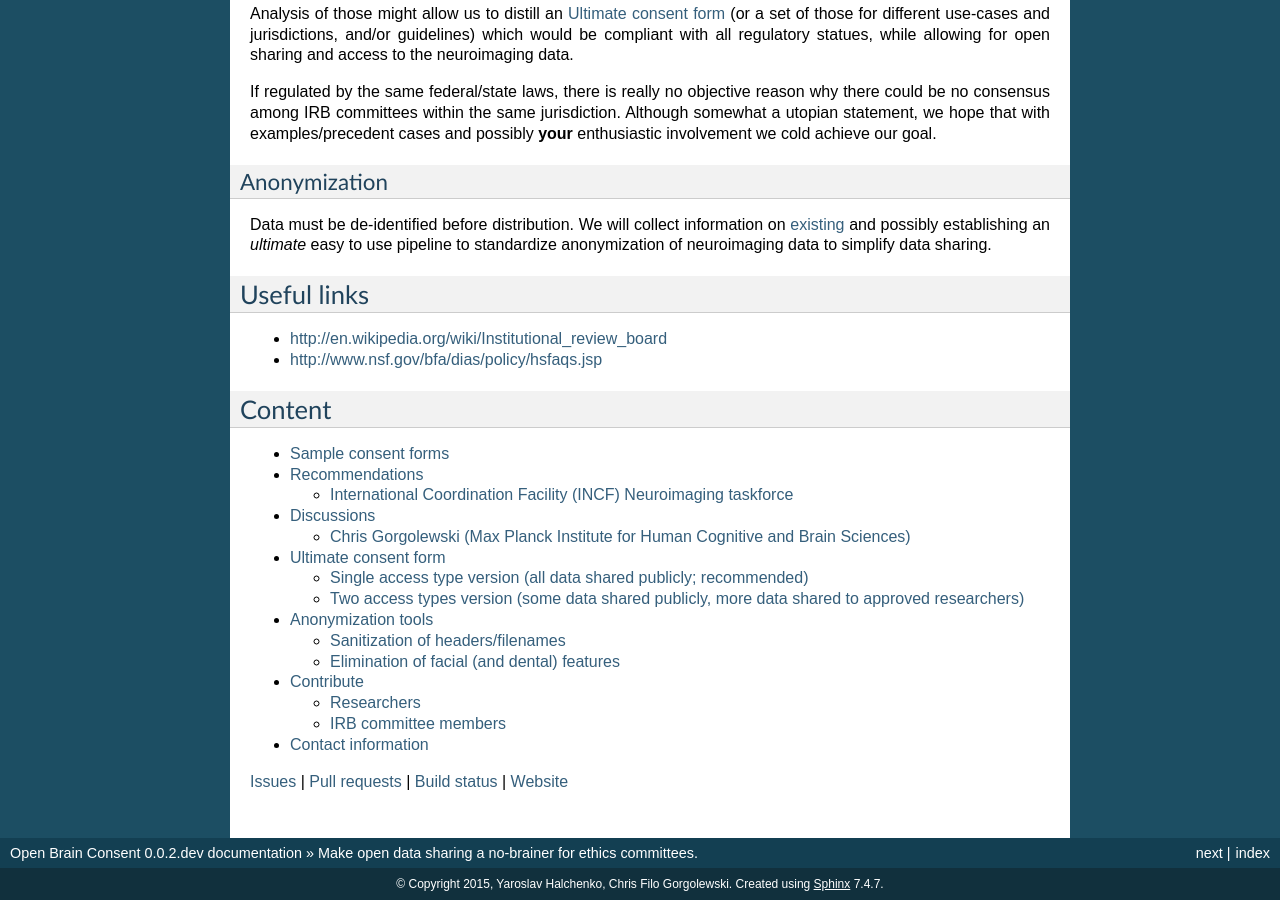
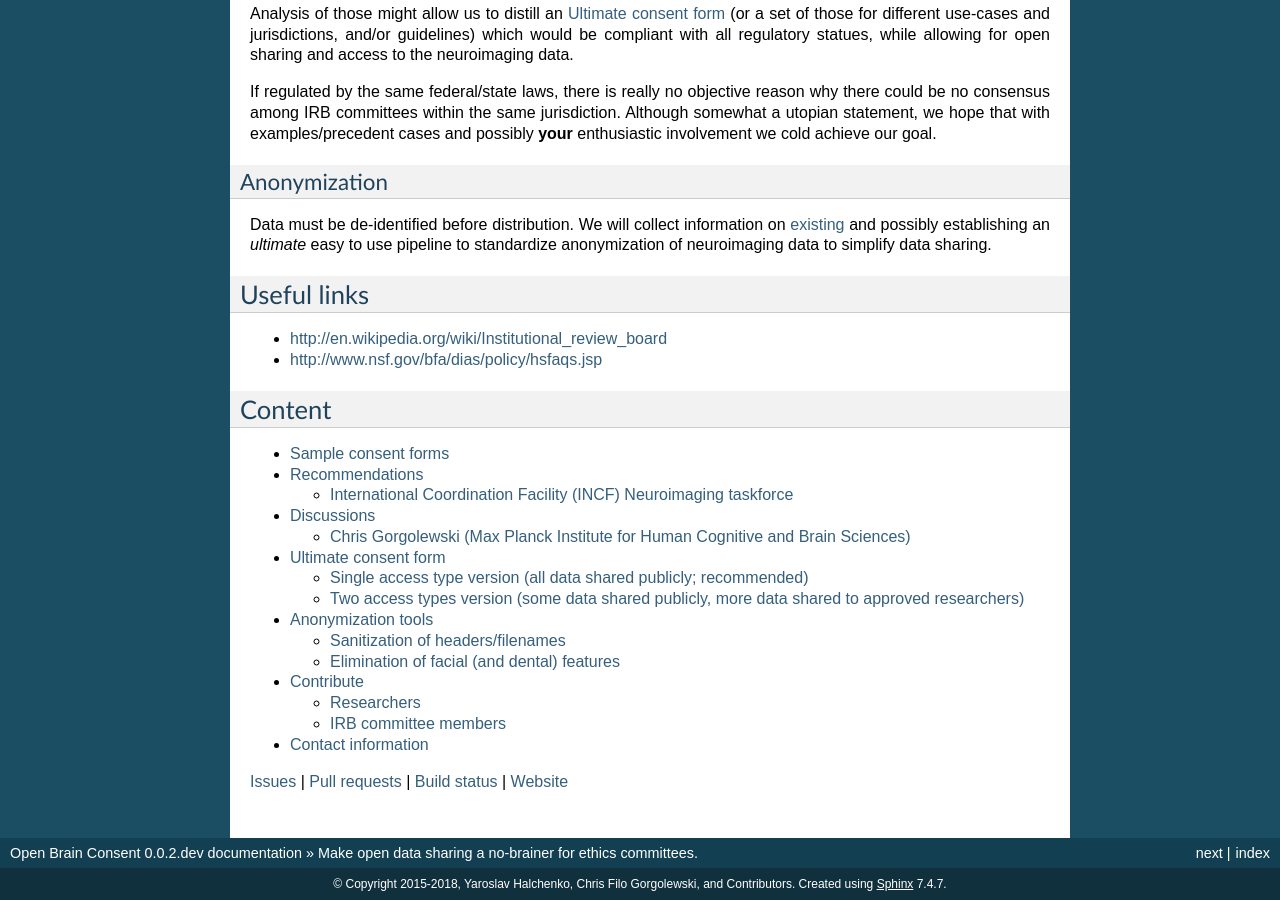
Before and after one commit to con/open-brain-consent, a Sphinx documentation site: the page built from docs/source/index.rst, in a window 1280 px wide and 900 px high, scrolled down 912 px. Built offline with Sphinx 7.4.7, drawn with Linux system fonts in a browser that asks for light colours.

Commit message:
Adjusted authors/copyrights - just to trigger rebuild

```diff
--- a/docs/source/conf.py
+++ b/docs/source/conf.py
@@ -47,7 +47,7 @@ master_doc = 'index'
 
 # General information about the project.
 project = u'Open Brain Consent'
-copyright = u'2015, Yaroslav Halchenko, Chris Filo Gorgolewski'
+copyright = u'2015-2018, Yaroslav Halchenko, Chris Filo Gorgolewski, and Contributors'
 
 # The version info for the project you're documenting, acts as replacement for
 # |version| and |release|, also used in various other places throughout the
@@ -200,7 +200,7 @@ latex_elements = {
 #  author, documentclass [howto, manual, or own class]).
 latex_documents = [
   ('index', 'OpenBrainConsent.tex', u'Open Brain Consent Documentation',
-   u'Yaroslav Halchenko', 'manual'),
+   u'Yaroslav Halchenko and Chris Gorgolewski', 'manual'),
 ]
 
 # The name of an image file (relative to this directory) to place at the top of
@@ -230,7 +230,7 @@ latex_documents = [
 # (source start file, name, description, authors, manual section).
 man_pages = [
     ('index', 'openbrainconsent', u'Open Brain Consent Documentation',
-     [u'Yaroslav Halchenko'], 1)
+     [u'Yaroslav Halchenko and Chris Gorgolewski'], 1)
 ]
 
 # If true, show URL addresses after external links.
@@ -244,7 +244,7 @@ man_pages = [
 #  dir menu entry, description, category)
 texinfo_documents = [
   ('index', 'OpenBrainConsent', u'Open Brain Consent Documentation',
-   u'Yaroslav Halchenko', 'OpenBrainConsent', 'One line description of project.',
+   u'Yaroslav Halchenko and Chris Gorgolewski', 'OpenBrainConsent', 'One line description of project.',
    'Miscellaneous'),
 ]
 
@@ -265,9 +265,9 @@ texinfo_documents = [
 
 # Bibliographic Dublin Core info.
 epub_title = u'Open Brain Consent'
-epub_author = u'Yaroslav Halchenko'
-epub_publisher = u'Yaroslav Halchenko'
-epub_copyright = u'2015, Yaroslav Halchenko'
+epub_author = u'Yaroslav Halchenko and Chris Gorgolewski'
+epub_publisher = u'Yaroslav Halchenko and Chris Gorgolewski'
+epub_copyright = u'2015-2018, Yaroslav Halchenko, Chris Gorgolewski, and Contributors'
 
 # The basename for the epub file. It defaults to the project name.
 #epub_basename = u'Open Brain Consent'
```
